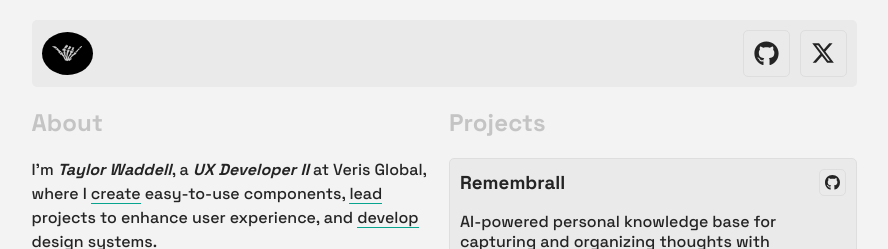
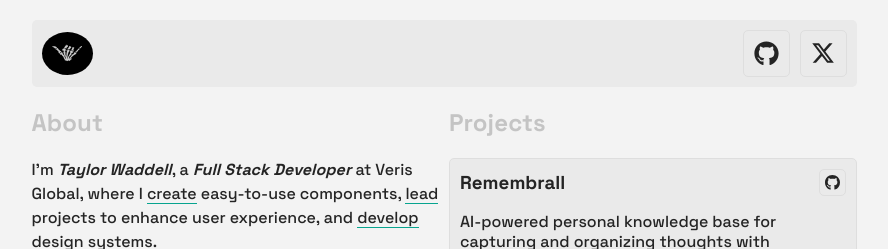
Before and after one commit to taylorwaddell/twadd3, a Next.js app: page / in a window 1280 px wide. Shown: the top 249 px of the page, without its empty margins (196-1084 px from the left). Built offline with nearby package versions, Linux system fonts and the light colour scheme.

Commit message:
Update job title to be more accurate.

```diff
--- a/src/app/page.tsx
+++ b/src/app/page.tsx
@@ -12,7 +12,7 @@ export default function Home() {
             <h1>About</h1>
             <p className="cushy delay-show">
               I&apos;m <strong className="italics">Taylor Waddell</strong>, a{" "}
-              <strong className="italics">UX Developer II</strong> at{" "}
+              <strong className="italics">Full Stack Developer</strong> at{" "}
               <a href="https://verisglobal.com/" target="_blank">
                 Veris Global
               </a>
```
